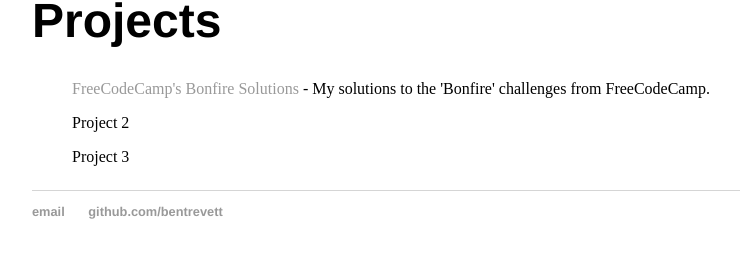
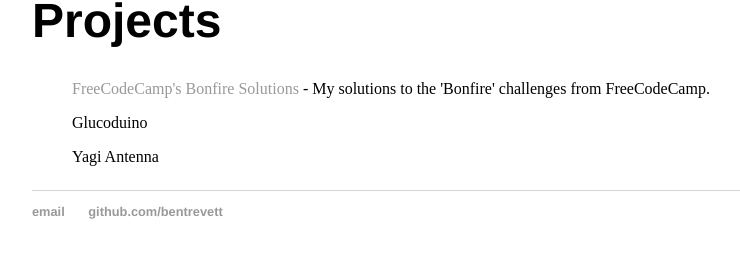
Before and after one commit to bentrevett/bentrevett.github.io, a Jekyll site: the page built from projects/index.html, in a window 1280 px wide. Shown: the part 117-375 px from the top of the page, without its empty margins (160-900 px from the left). Built offline with Jekyll 4.4.1, drawn with Linux system fonts in a browser that asks for light colours.

Commit message:
Update index.html

```diff
--- a/projects/index.html
+++ b/projects/index.html
@@ -5,6 +5,6 @@ title: Ben Trevett's Stuff - Projects
 <h1>Projects</h1>
 	<p>
 	<ul><a href="(https://github.com/bentrevett/freecodecamp-bonfire-solutions">FreeCodeCamp's Bonfire Solutions</a> - My solutions to the 'Bonfire' challenges from FreeCodeCamp.</ul>
-	<ul>Project 2</ul>
-	<ul>Project 3</ul>
+	<ul>Glucoduino</ul>
+	<ul>Yagi Antenna</ul>
 	</p>
```
